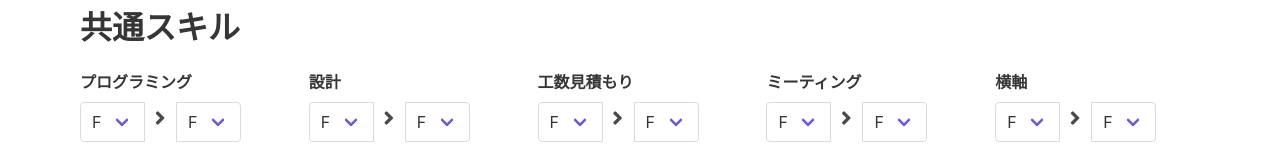
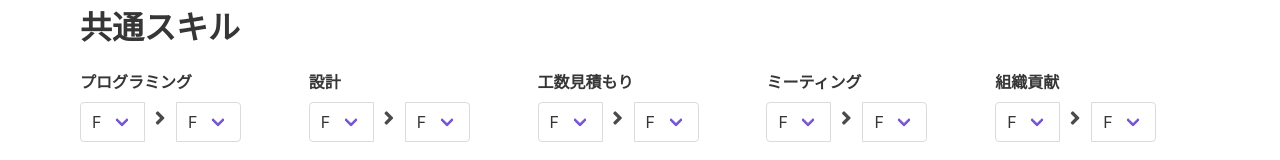
Before and after one commit to imucho/DiffSkillSheet, a Vue app: page /#/ in a window 1280 px wide. Shown: the part 236-396 px from the top of the page. Built offline with nearby package versions, Linux system fonts and the light colour scheme.

Commit message:
名前変更

```diff
--- a/src/components/CommonSkillForm.vue
+++ b/src/components/CommonSkillForm.vue
@@ -6,7 +6,7 @@
             <skill-select :changeCallback="UPDATE_SOFTWARE_DESIGN" :value="softwareDesign">設計</skill-select>
             <skill-select :changeCallback="UPDATE_MAN_HOUR_ESTIMATE" :value="manHourEstimate">工数見積もり</skill-select>
             <skill-select :changeCallback="UPDATE_MEETING" :value="meeting">ミーティング</skill-select>
-            <skill-select :changeCallback="UPDATE_CROSS_DEPARTMENTAL" :value="crossDepartmental">横軸</skill-select>
+            <skill-select :changeCallback="UPDATE_CROSS_DEPARTMENTAL" :value="crossDepartmental">組織貢献</skill-select>
         </div>
     </section>
 </template>
--- a/src/components/Viewer.vue
+++ b/src/components/Viewer.vue
@@ -145,7 +145,7 @@ export default {
                     ret = 'ミーティング'
                     break;
                 case 'crossDepartmental':
-                    ret = '横軸'
+                    ret = '組織貢献'
                     break;
                 default:
                     console.log('不正なキー')
```
Also changed, not shown: 7 other files (tests, documents, lock files or other folders).
